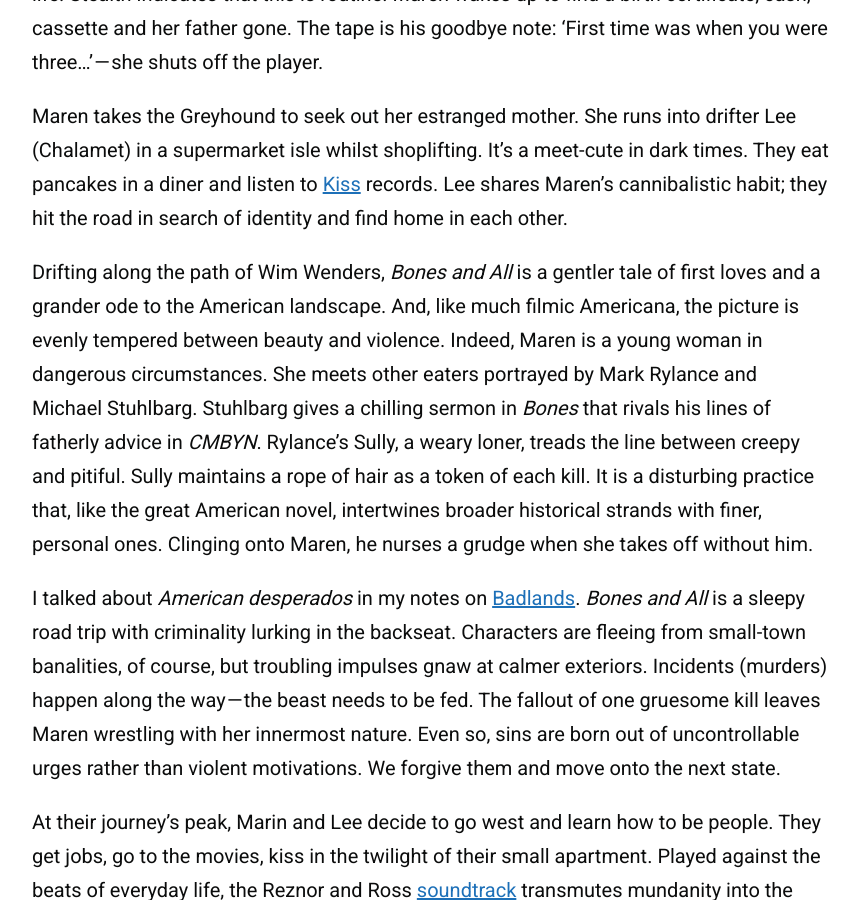
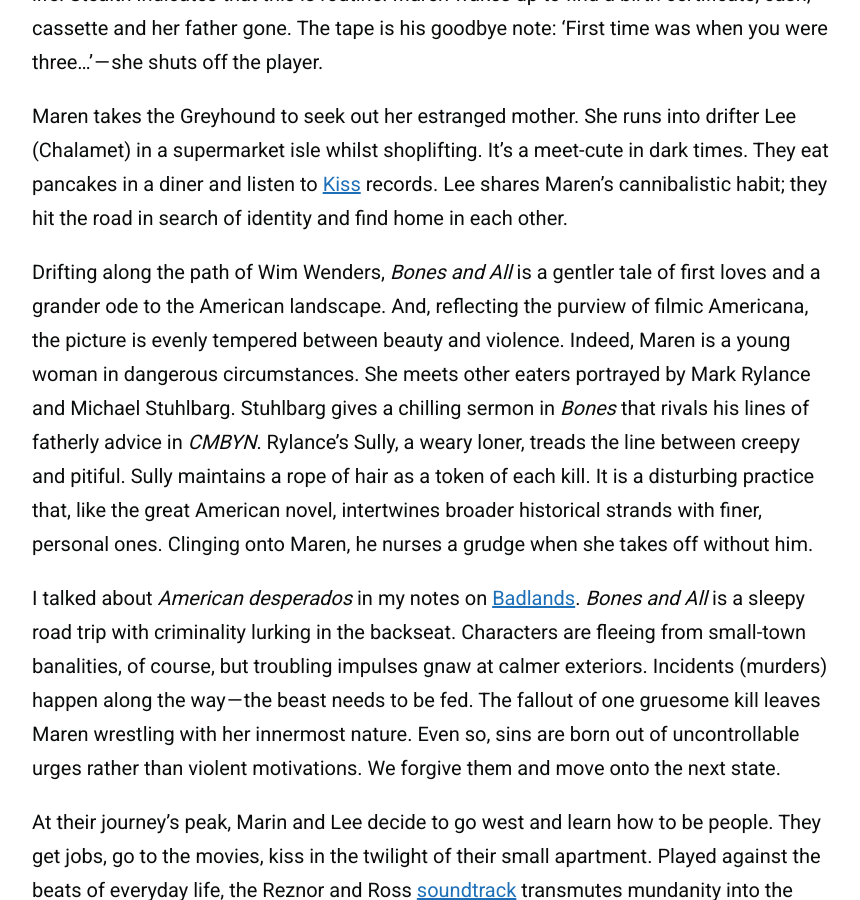
Before and after one commit to zoeurl/zoedowney.github.io, a Jekyll site: the page built from _posts/2023-08-07-bones-and-all.md, in a window 1280 px wide and 900 px high, scrolled down 1433 px. Shown: the whole window, without its empty margins (208-1068 px from the left). Built offline with Jekyll 4.4.1, drawn with Linux system fonts in a browser that asks for light colours.

Commit message:
Update 2023-08-07-bones-and-all.md

```diff
--- a/_posts/2023-08-07-bones-and-all.md
+++ b/_posts/2023-08-07-bones-and-all.md
@@ -18,7 +18,7 @@
 
 Maren takes the Greyhound to seek out her estranged mother. She runs into drifter Lee (Chalamet) in a supermarket isle whilst shoplifting. It’s a meet-cute in dark times. They eat pancakes in a diner and listen to [Kiss](https://www.youtube.com/watch?v=Gcj34XixuYg&ab_channel=KissVEVO) records. Lee shares Maren’s cannibalistic habit; they hit the road in search of identity and find home in each other.
 
-Drifting along the path of Wim Wenders, _Bones and All_ is a gentler tale of first loves and a grander ode to the American landscape. And, like much filmic Americana, the picture is evenly tempered between beauty and violence. Indeed, Maren is a young woman in dangerous circumstances. She meets other eaters portrayed by Mark Rylance and Michael Stuhlbarg. Stuhlbarg gives a chilling sermon in _Bones_ that rivals his lines of fatherly advice in _CMBYN_. Rylance’s Sully, a weary loner, treads the line between creepy and pitiful. Sully maintains a rope of hair as a token of each kill. It is a disturbing practice that, like the great American novel, intertwines broader historical strands with finer, personal ones. Clinging onto Maren, he nurses a grudge when she takes off without him.
+Drifting along the path of Wim Wenders, _Bones and All_ is a gentler tale of first loves and a grander ode to the American landscape. And, reflecting the purview of filmic Americana, the picture is evenly tempered between beauty and violence. Indeed, Maren is a young woman in dangerous circumstances. She meets other eaters portrayed by Mark Rylance and Michael Stuhlbarg. Stuhlbarg gives a chilling sermon in _Bones_ that rivals his lines of fatherly advice in _CMBYN_. Rylance’s Sully, a weary loner, treads the line between creepy and pitiful. Sully maintains a rope of hair as a token of each kill. It is a disturbing practice that, like the great American novel, intertwines broader historical strands with finer, personal ones. Clinging onto Maren, he nurses a grudge when she takes off without him.
 
 I talked about _American desperados_ in my notes on [Badlands](https://medium.com/@zoedowney/my-year-at-the-movies-day-1-36bc45f526e9). _Bones and All_ is a sleepy road trip with criminality lurking in the backseat. Characters are fleeing from small-town banalities, of course, but troubling impulses gnaw at calmer exteriors. Incidents (murders) happen along the way — the beast needs to be fed. The fallout of one gruesome kill leaves Maren wrestling with her innermost nature. Even so, sins are born out of uncontrollable urges rather than violent motivations. We forgive them and move onto the next state.
 
```
